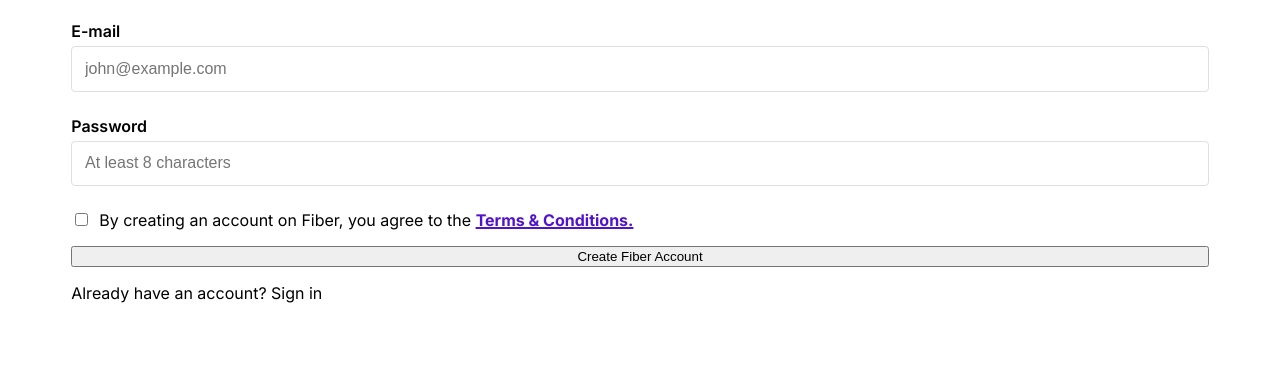
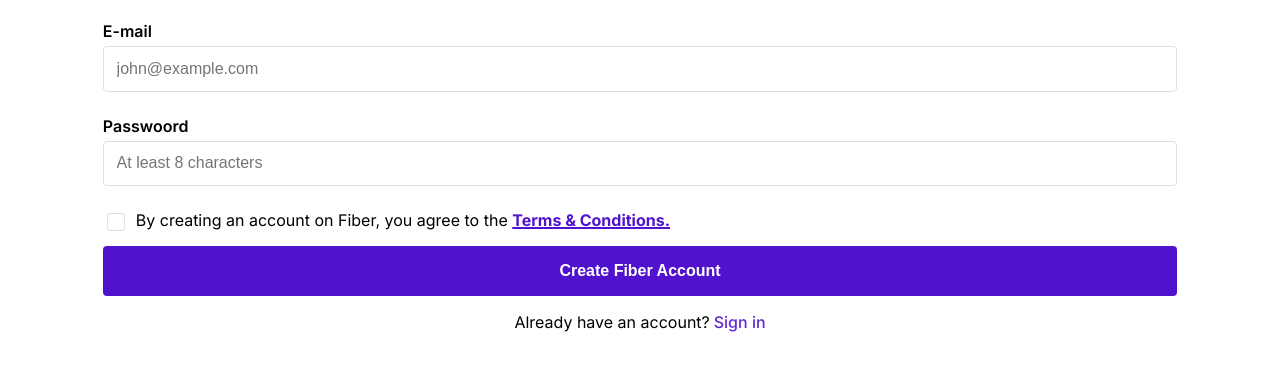
Before and after one commit to ManuelNelson7/Fiber, a plain HTML site: page index.html in a window 1280 px wide. Shown: the part 255-626 px from the top of the page. Drawn offline with Linux system fonts and the light colour scheme.

Commit message:
Finishing login

```diff
--- a/index.html
+++ b/index.html
@@ -27,19 +27,19 @@
             </div>
 
             <div class="form-group">
-                <label for="Email">Password</label>
+                <label for="Email">Passwoord</label>
                 <input type="text" placeholder="At least 8 characters">
             </div>
 
             <div class="terms">
-                <input type="checkbox">
+                <input class="ratio" type="checkbox">
                 <p>By creating an account on Fiber, you agree to the <span>Terms & Conditions.</span></p>
             </div>
 
         </form>
 
         <button>Create Fiber Account</button>
-        <p>Already have an account? <span class="sign">Sign in</span></p>
+        <p class="already">Already have an account? <span class="sign">Sign in</span></p>
 
     </main>
 </body>
--- a/styles/index.scss
+++ b/styles/index.scss
@@ -18,7 +18,7 @@
 main {
     display: flex;
     flex-direction: column;
-    width: 90%;
+    width: 85%;
 
     h3 {
         align-items: flex-end;
@@ -74,5 +74,39 @@
                 }
             }
         }
+
+        .ratio {
+            -moz-appearance:none;
+            -webkit-appearance:none;
+            -o-appearance:none;
+            border: 1px solid $light-gray;
+            width: 18px;
+            height: 18px;
+            border-radius: 3px;
+        }
+    }
+
+    button {
+        background-color: $ultra-violet;
+        color: white;
+        padding: 1em;
+        border: none;
+        border-radius: 4px;
+        font-weight: 600;
+        font-size: 1em;
+    }
+
+    .already {
+        display: flex;
+        justify-content: center;
+        align-items: flex-end;
+        font-weight: 400;
+
+        .sign{
+            margin-left: 4px;
+            color: $ultra-violet;
+            opacity: 90%;
+            font-weight: 500;
+        }
     }
 }
```
Also changed, not shown: styles/index.css, 1 other file.
